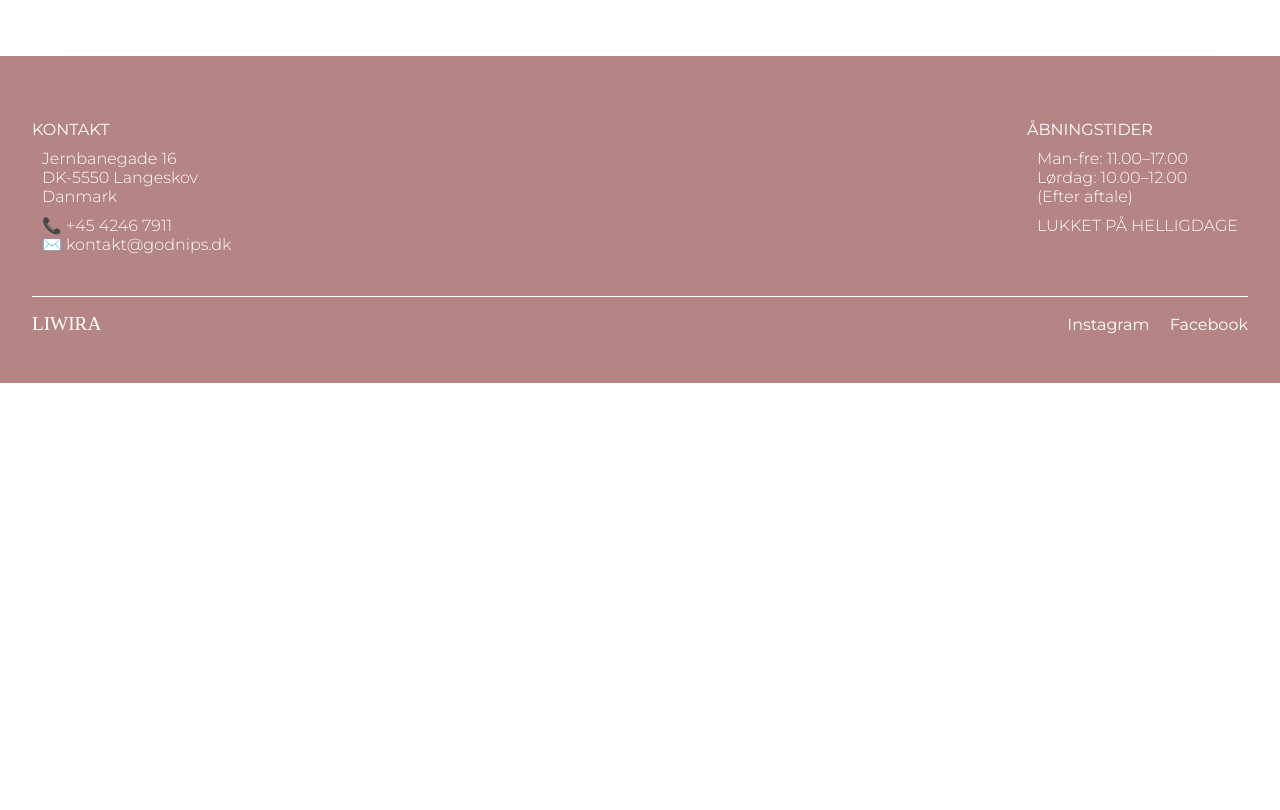
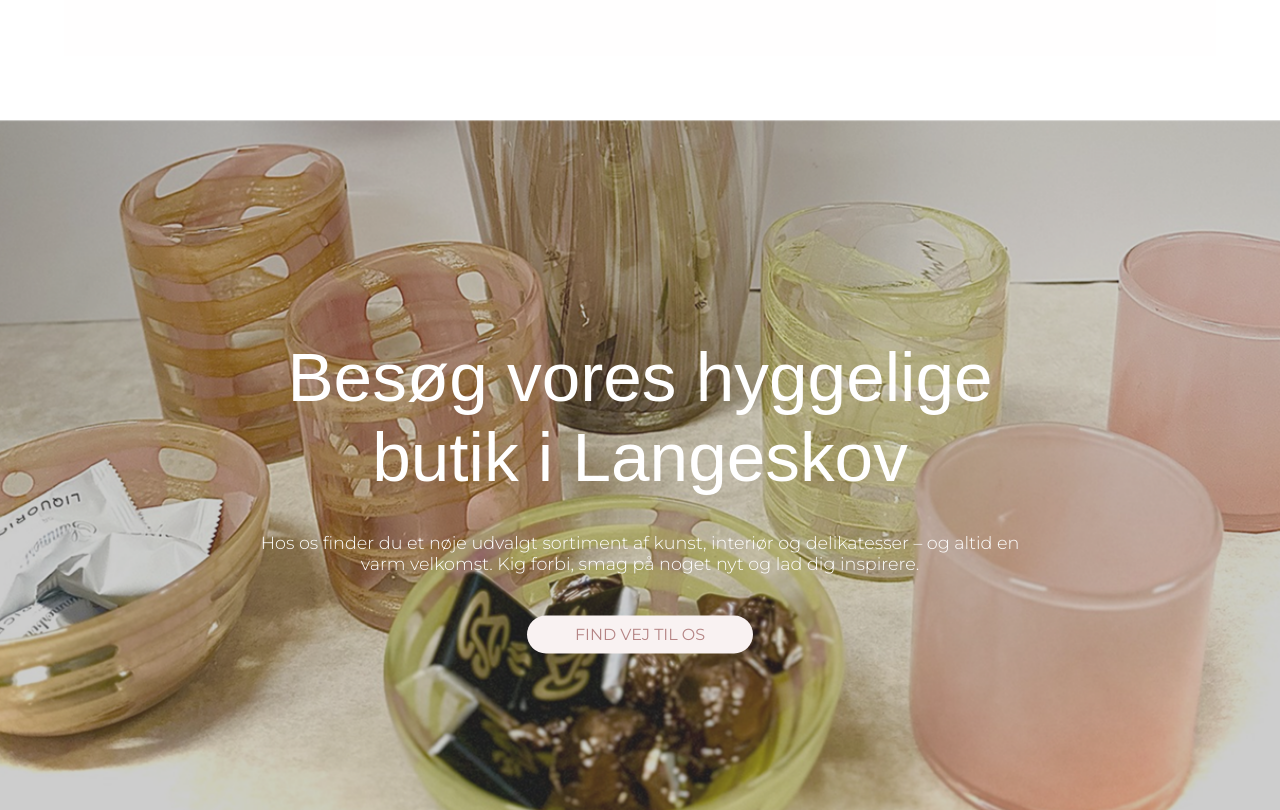
Before and after one commit to cebagraphics/projekt5, a plain HTML site: page index.html in a window 1280 px wide. Shown: the part 1800-2610 px from the top of the page. Before the commit the page ends 2183 px from the top, so only its background shows below. Drawn offline with Linux system fonts and the light colour scheme; a web font is replaced by a local one.

Commit message:
Update index.html

```diff
--- a/index.html
+++ b/index.html
@@ -106,6 +106,23 @@
   </div>
 </section>
 
+    <!-- Besøg vores butik -->
+    <div class="visit-store">
+      <img src="img/footer-image.png" class="store-bg" alt="Baggrundsbillede">
+
+      <!-- Overlay baggrund -->
+      <div class="store-overlay-bg"></div>
+
+      <!-- Centreret tekst-indhold -->
+      <div class="store-text-content">
+        <h2>Besøg vores hyggelige butik i Langeskov</h2>
+        <br>
+        <p>Hos os finder du et nøje udvalgt sortiment af kunst, interiør og delikatesser – og altid en varm velkomst. Kig forbi, smag på noget nyt og lad dig inspirere.</p>
+        <br>
+        <a href="kontakt.html" class="button">FIND VEJ TIL OS</a>
+      </div>
+    </div>
+
 
       <!-- Footer -->
       <footer class="site-footer">
```
